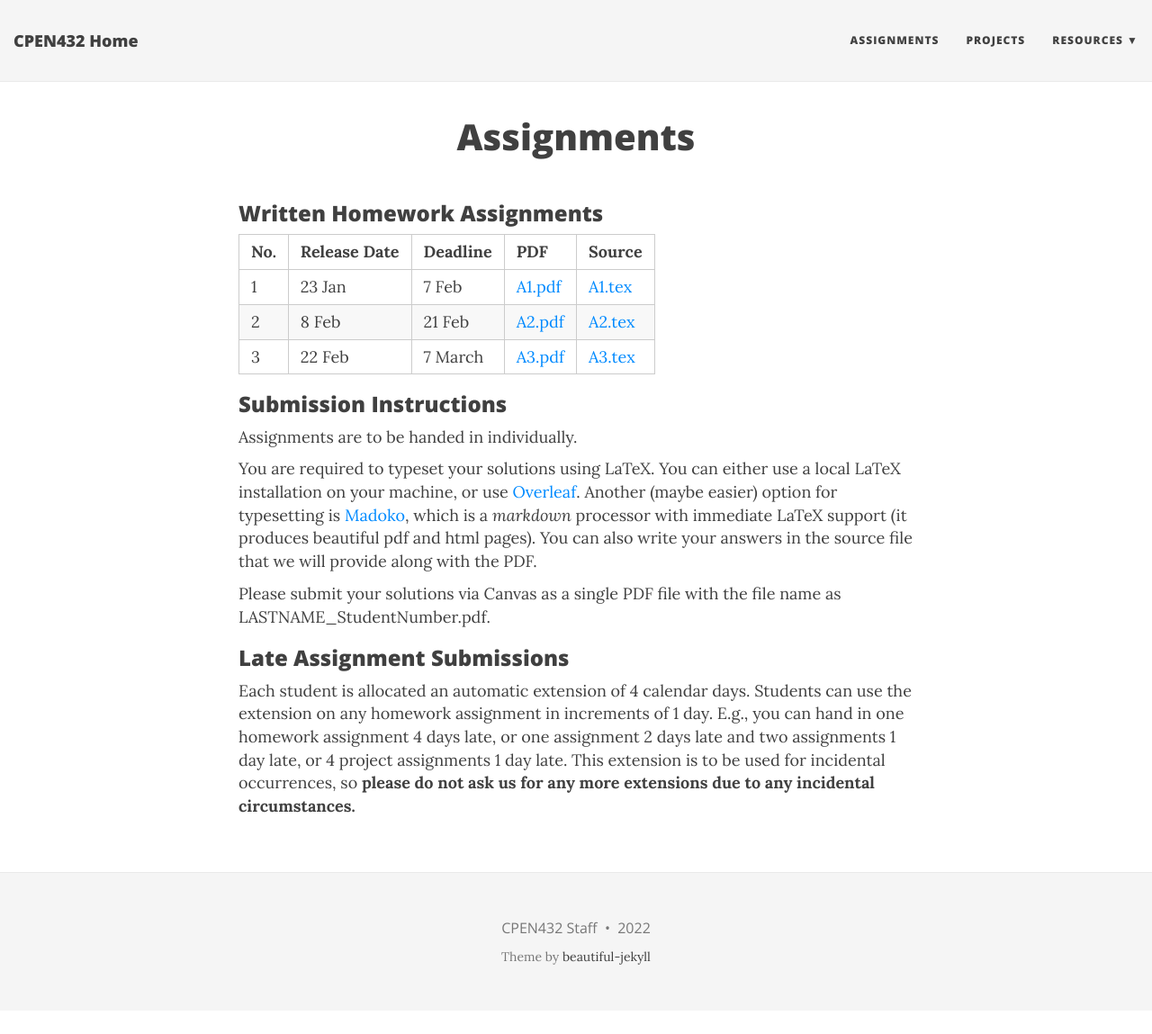
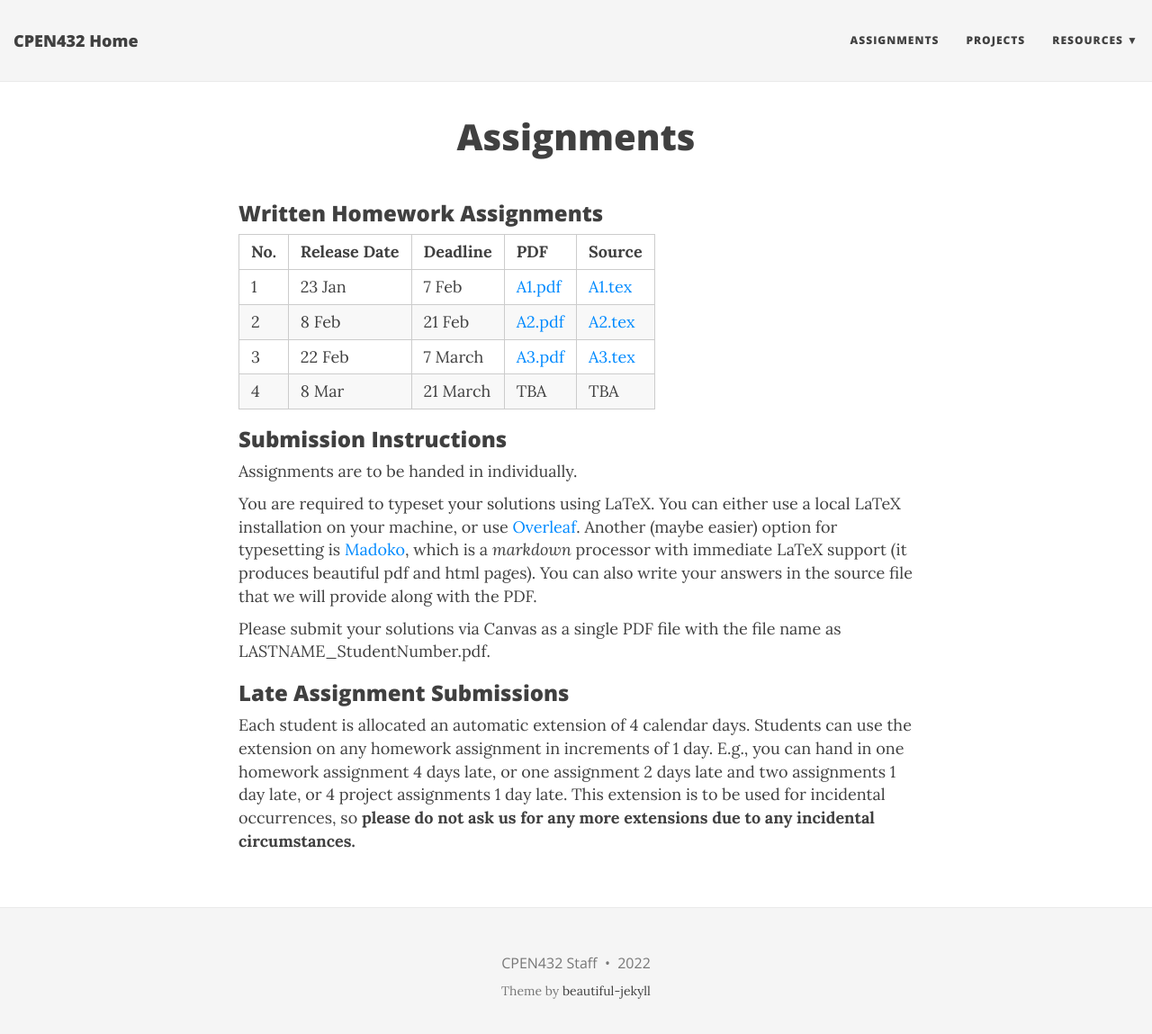
Before and after one commit to CPEN432/cpen432.github.io, a Jekyll site: the page built from assignments.md, in a window 1280 px wide and 1161 px high. Shown: the top 1149 px of the window at 90% size. Built offline with Jekyll 4.4.1, drawn with Linux system fonts in a browser that asks for light colours; nearby versions of some CDN libraries.

Commit message:
Update assignments.md

```diff
--- a/assignments.md
+++ b/assignments.md
@@ -9,6 +9,7 @@ title: Assignments
 |  1  | 23 Jan | 7 Feb | [A1.pdf](https://github.com/CPEN432/cpen432.github.io/blob/main/resources/gujarati-assignments/A1.pdf) | [A1.tex](https://github.com/CPEN432/cpen432.github.io/blob/main/resources/gujarati-assignments/A1.tex) |
 |  2 | 8 Feb | 21 Feb | [A2.pdf](https://github.com/CPEN432/cpen432.github.io/blob/main/resources/gujarati-assignments/A2.pdf) | [A2.tex](https://github.com/CPEN432/cpen432.github.io/blob/main/resources/gujarati-assignments/A2.tex) |
 |  3 | 22 Feb | 7 March | [A3.pdf](https://github.com/CPEN432/cpen432.github.io/blob/main/resources/gujarati-assignments/A3.pdf) | [A3.tex](https://github.com/CPEN432/cpen432.github.io/blob/main/resources/gujarati-assignments/A3.tex) |
+|  4 | 8 Mar | 21 March | TBA | TBA |
 
 ### Submission Instructions
 
```
